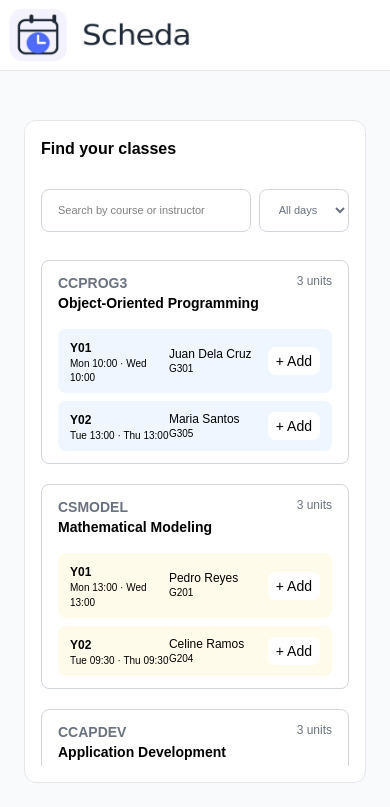
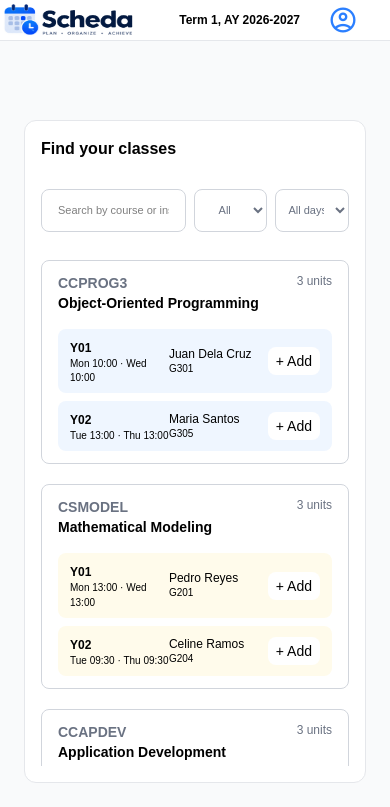
Before and after one commit to wMarc11/Scheda, a React (Vite) app: page / in a window 390 px wide. Shown: the top 807 px of the page. Built offline with nearby package versions, Linux system fonts and the light colour scheme.

Commit message:
feat: add section filters and improve responsive scheduler header

```diff
--- a/src/App.jsx
+++ b/src/App.jsx
@@ -6,11 +6,14 @@ import ScheduleTimetable from './components/schedule/ScheduleTimetable';
 import CourseSearchBar from './components/courses/CourseSearchBar';
 import logo from './assets/images/scheda-logo.png'
 import "./index.css"
+import { useSchedule } from './context/ScheduleContext';
 
 function App() {
   const { courses, loading, error } = useCourses();
   const [query, setQuery] = useState("");
   const [day, setDay] = useState("All");
+  const [filter, setFilter] = useState("All");
+  const { selectedSections } = useSchedule();
 
   const filteredCourses = useMemo(() => {
     return courses.map((course) => {
@@ -29,7 +32,16 @@ function App() {
         const matchesDay = day === "All" ||
           section.schedule.some((schedule) => schedule.day.toLowerCase() === day);
 
-          return matchesSearch && matchesDay;
+        const isAdded = selectedSections.some(
+          (selectedSection) => selectedSection.id === section.id
+        );
+
+        const matchesFilter =
+          filter === "All" ||
+          (filter === "added" && isAdded) ||
+          (filter === "not-added" && !isAdded);
+
+          return matchesSearch && matchesDay && matchesFilter;
       });
 
       return {
@@ -38,7 +50,7 @@ function App() {
       };
 
     }).filter((course) => course.sections.length > 0)
-  }, [courses, query, day]);
+  }, [courses, query, day, filter, selectedSections]);
 
   if (loading) {
     return <p>Loading courses...</p>
@@ -51,10 +63,18 @@ function App() {
   return (
     <>
       <header className="bg-white border-b border-gray-200 fixed w-full">
-        <div className="mx-auto flex max-w-[1350px]">
-          <div>
-            <img src={logo} className="w-[200px] h-[70px]" />
-            <p></p>
+        <div className="mx-auto flex max-w-[1300px] px-4">
+          <div className="flex items-center w-full">
+            <img src={logo}
+              onClick={() => window.scrollTo({ top: 0, behavior: "smooth" })}
+              className="-ml-6 w-[150px] h-[40px] md:w-[250px] md:h-[70px] cursor-pointer transition-all ease-in-out hover:scale-110"
+            />
+            <div className="ml-auto flex items-center gap-7 md:-mr-5 px-4 md:px-none">
+              <p className="text-xs md:text-md font-semibold">Term 1, AY 2026-2027</p>
+              <span className="material-symbols-outlined text-gray-400 !text-[30px] md:!text-[50px] !text-blue-500">
+                account_circle
+              </span>
+            </div>
           </div>
         </div>
       </header>
@@ -63,7 +83,7 @@ function App() {
           <div className="grid grid-cols-1 gap-6 lg:grid-cols-2">
             <div className="rounded-xl border border-gray-200 bg-white p-4 sm:p-6 max-w-[700px] gap-7 flex flex-col">
               <h1 className="text-[16px] md:text-[22px] font-bold">Find your classes</h1>
-              <CourseSearchBar onSearch={setQuery} onDayChange={setDay} />
+              <CourseSearchBar onSearch={setQuery} onDayChange={setDay} onFilterChange={setFilter} />
               <CourseList courses={filteredCourses} />
             </div>
 
--- a/src/components/courses/CourseList.jsx
+++ b/src/components/courses/CourseList.jsx
@@ -13,7 +13,7 @@ const CourseList = ({ courses }) => {
                 );
             })}
         </div> :
-        <div className="flex flex-col p-4 justify-center items-center pt-30">
+        <div className="flex flex-col p-4 justify-center items-center">
             <span className="material-symbols-outlined text-gray-400 !text-[36px]">
                 search
             </span>
--- a/src/components/courses/CourseSearchBar.jsx
+++ b/src/components/courses/CourseSearchBar.jsx
@@ -1,8 +1,9 @@
     import { useState} from "react";
 
-const CourseSearchBar = ({ onSearch, onDayChange }) => {
+    const CourseSearchBar = ({ onSearch, onDayChange, onFilterChange }) => {
         const [query, setQuery] = useState("");
-    const [day, setDay] = useState("");
+        const [day, setDay] = useState("All");
+        const [filter, setFilter] = useState("All");
 
         const handleSearchChange = (event) => {
             const value = event.target.value;
@@ -18,20 +19,42 @@ const CourseSearchBar = ({ onSearch, onDayChange }) => {
             onDayChange(value);
         };
 
+        const handleFilterChange = (event) => {
+            const value = event.target.value;
+
+            setFilter(value);
+            onFilterChange(value);
+        }
+
         return (
             <div className="flex gap-2">
+                <div className="relative flex w-[50%] md:w-[65%]">
+                    <span className="material-symbols-outlined !hidden lg:!block md:absolute left-3 top-1/2 -translate-y-1/2 text-gray-400 !text-[20px]">
+                        search
+                    </span>
                     <input
                         type="text"
                         value={query}
                         onChange={handleSearchChange}
                         placeholder="Search by course or instructor"
-                className="w-[70%] md:w-[85%] rounded-lg border border-gray-300 px-4 py-3 text-[11px] md:text-sm outline-none focus:border-blue-500"
+                        className="w-full rounded-lg border border-gray-300 px-4 py-3 md:pl-10 text-[11px] md:text-sm outline-none focus:border-blue-500"
                     />
+                </div>
+                <select
+                    type="select"
+                    value={filter}
+                    onChange={handleFilterChange}
+                    className="w-[25%] md:w-[20%] rounded-lg border border-gray-300 px-2 py-3 text-[11px] md:text-sm outline-none text-gray-500 focus:border-blue-500 text-center"
+                >
+                    <option value="All">All</option>
+                    <option value="added">Added</option>
+                    <option value="not-added">Not Added</option>
+                </select>
                 <select
                     type="select"
                     value={day}
                     onChange={handleDayChange}
-                className="w-[30%] md:w-[15%] rounded-lg border border-gray-300 px-2 py-3 text-[11px] md:text-sm outline-none text-gray-500 focus:border-blue-500 text-center"
+                    className="w-[25%] md:w-[15%] rounded-lg border border-gray-300 px-2 py-3 text-[11px] md:text-sm outline-none text-gray-500 focus:border-blue-500 text-center"
                 >
                     <option value="All">All days</option>
                     <option value="mon">Mon</option>
```
Also changed, not shown: src/assets/images/scheda-logo.png. Lines whose indentation alone changed are shown as unchanged.
